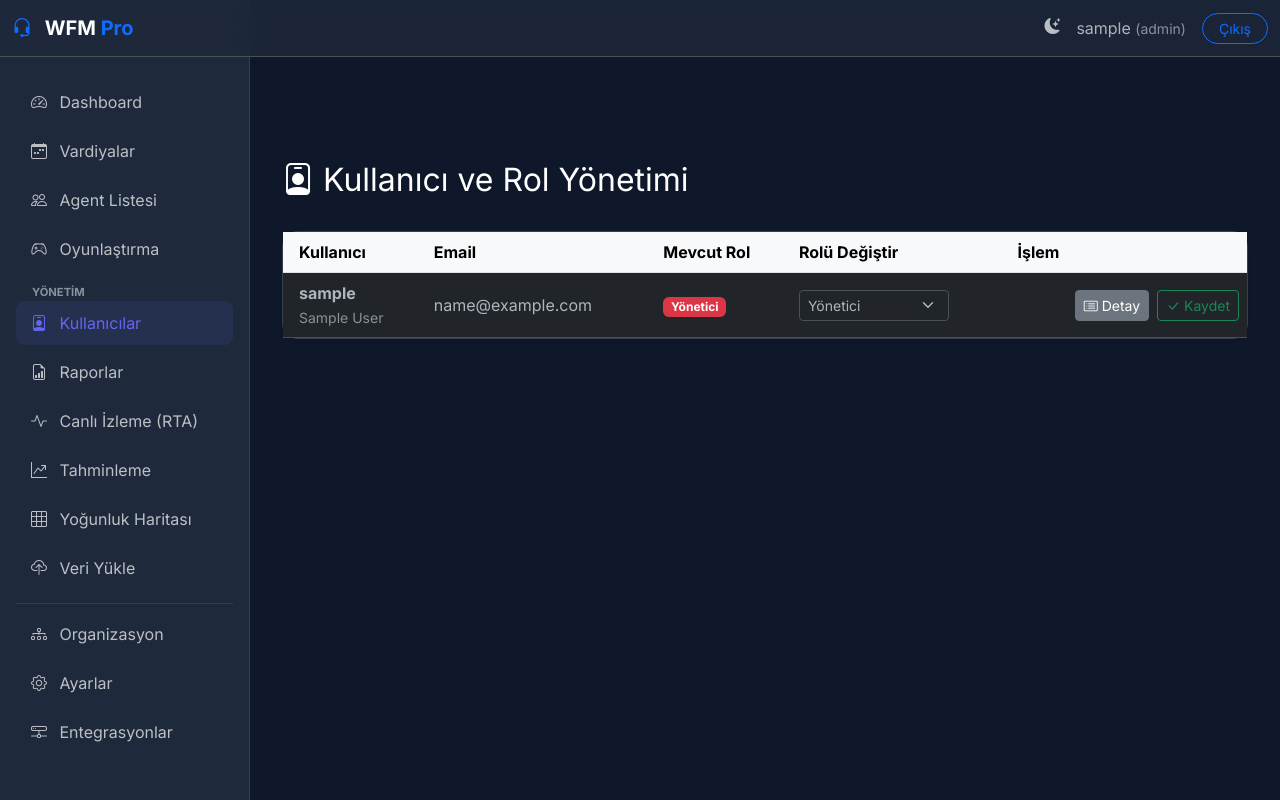
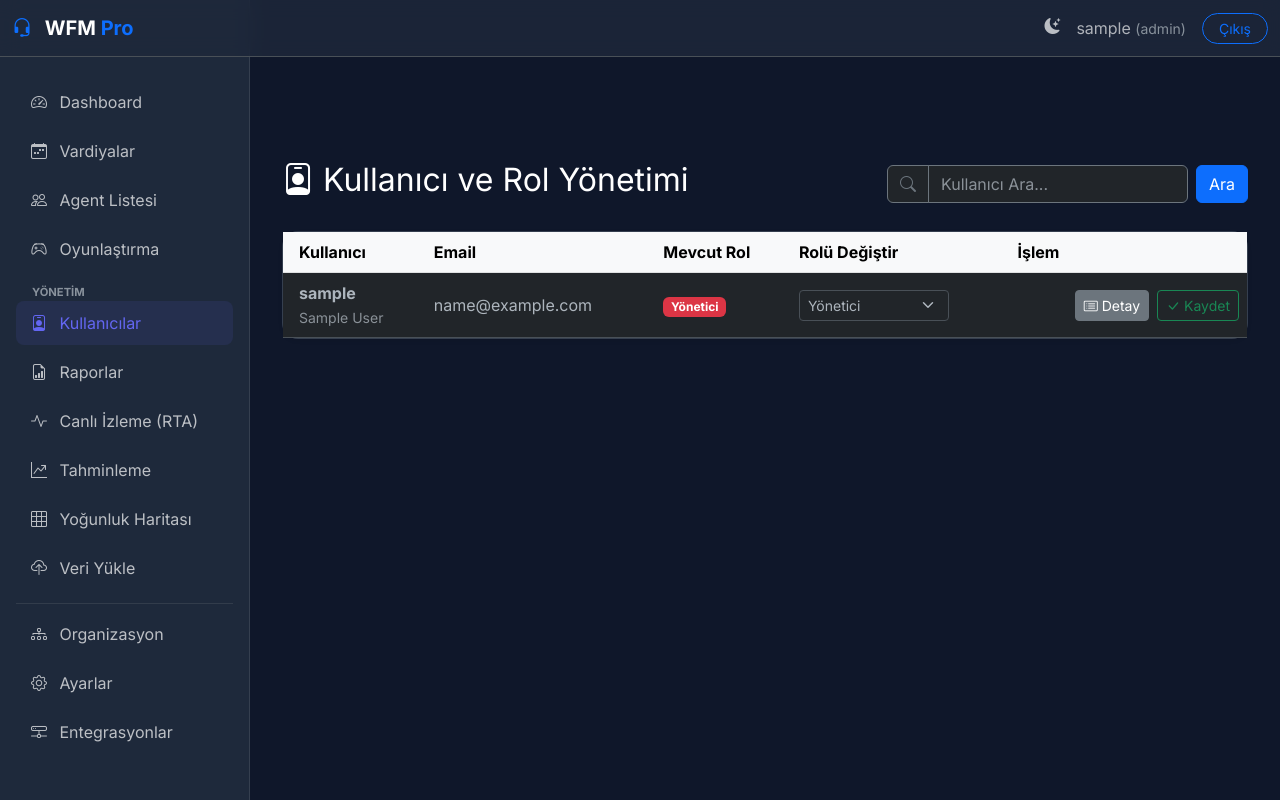
Before and after one commit to argunvaran/wfm-pro, a Django app: page /users/ in a window 1280 px wide. Run offline with Django 5.2, Linux system fonts and the light colour scheme; a user stored in the database is signed in; tables that the repository leaves empty hold one stand-in row (values such as "Sample post"); parts of the project's set-up code (start-up, migrations or seed data) failed here and were passed over.

Commit message:
feat: User Search, Pagination & Org Chart Fixes

```diff
--- a/agents/views.py
+++ b/agents/views.py
@@ -8,13 +8,21 @@ from django.db import transaction
 import json
 from django.http import JsonResponse
 from .models import Department
+from django.core.paginator import Paginator
+from django.db.models import Q
 
 @login_required
 def settings_view(request):
-    teams = Team.objects.all()
+    # This import was incorrectly placed inside the function in the instruction.
+    # It should be at the top of the file.
+    # from django.db.models import Q
+    # from django.core.paginator import Paginator
     skills = Skill.objects.all()
     queues = Queue.objects.all()
     shift_types = ShiftType.objects.all()
+    # 'teams' variable is not defined here, assuming it's defined elsewhere or meant to be fetched.
+    # For now, I'll assume it's meant to be `Team.objects.all()` for syntactic correctness.
+    teams = Team.objects.all()
     return render(request, 'settings.html', {
         'teams': teams,
         'skills': skills,
@@ -136,8 +144,6 @@ def edit_shift_type(request, pk):
     activities = st.template_activities.all()
     return render(request, 'shift_config.html', {'shift_type': st, 'activities': activities})
 
-from django.core.paginator import Paginator
-from django.db.models import Q
 
 from .utils import get_allowed_agents
 
@@ -360,7 +366,29 @@ def user_management_view(request):
     # List all users
     from users.models import User
     from agents.models import Team
-    users = User.objects.filter(is_active=True).select_related('agent_profile').prefetch_related('agent_profile__managed_teams').order_by('username')
-    all_teams = Team.objects.all().select_related('department').order_by('department__name', 'name')
 
-    return render(request, 'user_list.html', {'users': users, 'all_teams': all_teams})
+    # 3. Base Query
+    users_list = User.objects.all().select_related('agent_profile').order_by('username')
+
+    # 4. Search Filter
+    search_query = request.GET.get('q', '')
+    if search_query:
+        users_list = users_list.filter(
+            Q(username__icontains=search_query) |
+            Q(email__icontains=search_query) |
+            Q(first_name__icontains=search_query) |
+            Q(last_name__icontains=search_query)
+        )
+
+    # 5. Pagination
+    paginator = Paginator(users_list, 20) # 20 users per page
+    page_number = request.GET.get('page')
+    users = paginator.get_page(page_number)
+
+    all_teams = Team.objects.select_related('department').order_by('department__name', 'name')
+    context = {
+        'users': users,
+        'all_teams': all_teams,
+        'search_query': search_query
+    }
+    return render(request, 'user_list.html', context)
--- a/templates/agent_detail.html
+++ b/templates/agent_detail.html
@@ -102,10 +102,10 @@
                         {% csrf_token %}
                         <input type="hidden" name="action" value="update_role">
                         <select name="role" class="form-select">
-                            <option value="agent" {% if agent.user.role=='agent' %}selected{% endif %}>Agent</option>
-                            <option value="manager" {% if agent.user.role=='manager' %}selected{% endif %}>Takım Lideri
+                            <option value="agent" {% if agent.user.role == 'agent' %}selected{% endif %}>Agent</option>
+                            <option value="manager" {% if agent.user.role == 'manager' %}selected{% endif %}>Takım Lideri
                                 (Manager)</option>
-                            <option value="admin" {% if agent.user.role=='admin' %}selected{% endif %}>Yönetici (Admin)
+                            <option value="admin" {% if agent.user.role == 'admin' %}selected{% endif %}>Yönetici (Admin)
                             </option>
                         </select>
                         <button type="submit" class="btn btn-outline-danger">Güncelle</button>
--- a/templates/agents.html
+++ b/templates/agents.html
@@ -54,8 +54,8 @@
                 </td>
                 <td>
                     {% if agent.team and agent.team.department %}
-                    <span class="badge bg-secondary"><i class="bi bi-building"></i> {{ agent.team.department.name
-                        }}</span>
+                    <span class="badge bg-secondary"><i class="bi bi-building"></i> {{ agent.team.department.name}}</span>
+
                     {% else %}
                     <span class="text-muted small">-</span>
                     {% endif %}
--- a/templates/user_list.html
+++ b/templates/user_list.html
@@ -4,6 +4,22 @@
 <div class="container mt-4">
     <div class="d-flex justify-content-between align-items-center mb-4">
         <h2><i class="bi bi-person-badge"></i> Kullanıcı ve Rol Yönetimi</h2>
+
+        <!-- Search Form -->
+        <form method="get" class="d-flex gap-2">
+            <div class="input-group">
+                <span class="input-group-text bg-dark border-secondary text-secondary"><i
+                        class="bi bi-search"></i></span>
+                <input type="text" name="q" class="form-control bg-dark text-white border-secondary"
+                    placeholder="Kullanıcı Ara..." value="{{ search_query }}">
+                {% if search_query %}
+                <a href="{% url 'user_management' %}" class="btn btn-outline-secondary border-start-0">
+                    <i class="bi bi-x-lg"></i>
+                </a>
+                {% endif %}
+            </div>
+            <button type="submit" class="btn btn-primary">Ara</button>
+        </form>
     </div>
 
     <div class="card shadow-sm">
@@ -81,6 +97,57 @@
                     </tbody>
                 </table>
             </div>
+
+            <!-- Pagination Controls -->
+            {% if users.paginator.num_pages > 1 %}
+            <div class="card-footer bg-dark border-top border-secondary py-3">
+                <nav aria-label="Page navigation">
+                    <ul class="pagination justify-content-center mb-0">
+                        {% if users.has_previous %}
+                        <li class="page-item">
+                            <a class="page-link bg-dark border-secondary text-white"
+                                href="?page={{ users.previous_page_number }}{% if search_query %}&q={{ search_query }}{% endif %}"
+                                aria-label="Previous">
+                                <span aria-hidden="true">&laquo;</span>
+                            </a>
+                        </li>
+                        {% else %}
+                        <li class="page-item disabled">
+                            <span class="page-link bg-dark border-secondary text-secondary">&laquo;</span>
+                        </li>
+                        {% endif %}
+
+                        {% for num in users.paginator.page_range %}
+                        {% if users.number == num %}
+                        <li class="page-item active"><span class="page-link bg-primary border-primary">{{ num }}</span>
+                        </li>
+                        {% elif num > users.number|add:'-3' and num < users.number|add:'3' %}
+							<li class="page-item">
+                            <a class="page-link bg-dark border-secondary text-white"
+                                href="?page={{ num }}{% if search_query %}&q={{ search_query }}{% endif %}">{{ num}}</a>
+
+                            </li>
+                            {% endif %}
+                            {% endfor %}
+
+
+                            {% if users.has_next %}
+                            <li class="page-item">
+                                <a class="page-link bg-dark border-secondary text-white"
+                                    href="?page={{ users.next_page_number }}{% if search_query %}&q={{ search_query }}{% endif %}"
+                                    aria-label="Next">
+                                    <span aria-hidden="true">&raquo;</span>
+                                </a>
+                            </li>
+                            {% else %}
+                            <li class="page-item disabled">
+                                <span class="page-link bg-dark border-secondary text-secondary">&raquo;</span>
+                            </li>
+                            {% endif %}
+                    </ul>
+                </nav>
+            </div>
+            {% endif %}
         </div>
     </div>
 </div>
```
Also changed, not shown: templates/org_chart.html (+4 -4 lines).
